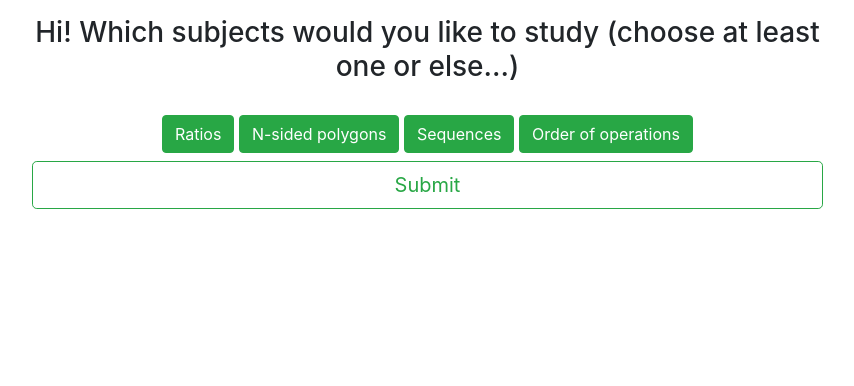
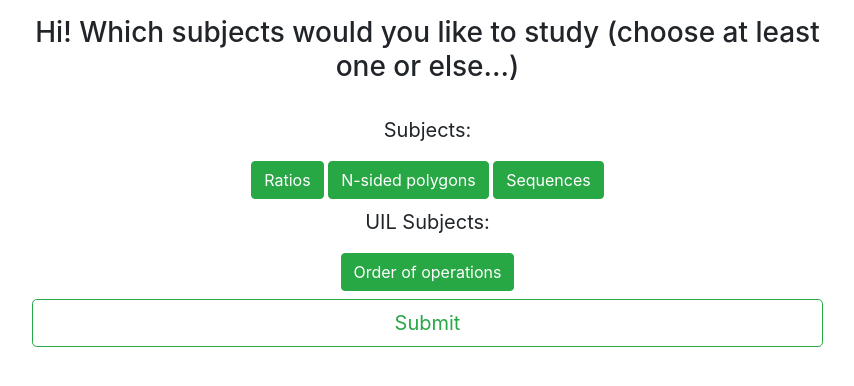
Before and after one commit to joshuaRC02/Study-Help, a Flask app: page / in a window 1280 px wide. Shown: the part 56-442 px from the top of the page, without its empty margins (229-1083 px from the left). Run offline with Flask 2, Linux system fonts and the light colour scheme; some libraries are stand-ins or nearby versions.

Commit message:
adding and patching things
~session correct, accuract, and streak should stay between session now
~added ui seperation between subjects and uil subjects
~fixed problems with negative answers always being marked wrong
~changed the placement of a lot of files
~added a seperate html for test index

```diff
--- /dev/null
+++ b/UIL_questions.txt
@@ -0,0 +1 @@
+order of operations
--- a/app/routes.py
+++ b/app/routes.py
@@ -9,29 +9,40 @@ def index():
     # initalizing all the vars for the session
     session['topic'] = 'subjects'
     question_type = 'checkbox'
+    # getting the avaliable subjects
     path = getcwd()
-    path = path + "/questions/subjects.txt"
+    path = path + "/subjects.txt"
     f = open(path, 'r')
     subjects = list(f.readlines())
     f.close()
     subjects = [_.rstrip().replace(" ", "_") for _ in subjects]
-    session['question_num'] = 1
-    session['correct'] = 0
-    session['incorrect'] = 0
-    session['streak'] = 0
-    session['accuracy'] = 'None wrong so far, good job!'
+    #getting the avaliable UIL_questions
+    path = getcwd()
+    path = path + "/UIL_questions.txt"
+    f = open(path, 'r')
+    UIL_questions  = list(f.readlines())
+    f.close()
+    UIL_questions  = [_.rstrip().replace(" ", "_") for _ in UIL_questions ]
+    # reseting a bunch of variables that are immeditely on the left when you enter
+    if 'question_num' not in session.keys():
+        session['question_num'] = 1
+        session['correct'] = 0
+        session['incorrect'] = 0
+        session['streak'] = 0
+        session['accuracy'] = 'None wrong so far, good job!'
     if  request.method == 'POST':
-        subjects = request.form.getlist('options')
+        subjects = request.form.getlist('subjects') + request.form.getlist('UIL_questions')
         if subjects == []:
             return redirect(url_for('index'))
         session['subjects'] = [_.replace("_", " ") for _ in subjects]
         return redirect(url_for('question_setup'))
     # renders the given template and then defines vars
-    return render_template('index.html', title='Home', options=subjects, question_type=question_type)
+    return render_template('index.html', title='Home', subjects=subjects, UIL_questions=UIL_questions,  question_type=question_type)
 
 @app.route('/question/setup')
 def question_setup():
     from qSetup import qSetup
+    subjects = []
     subjects = session['subjects']
     session['questions'] = {}
     for _ in subjects:
@@ -47,7 +58,9 @@ def testing():
     if  request.method == 'POST':
         session['question_num']+=1
         answer = request.form['answer']
-        if str(session['answer']) == str(answer):
+        if answer.replace('.', '').replace('-', '').isnumeric():
+            answer = float(answer)
+        if answer == session['answer']:
             session['last_result'] = "Correct, good job!"
             session['correct']+= 1
             session['streak']+= 1
@@ -120,6 +133,7 @@ def shutdown():
 
 @app.route('/UIL_tests', methods = ['GET', 'POST'])
 def UIL_index():
+    session.clear()
     session['topic'] = 'UIL test'
     question_type = 'radio'
     path = getcwd()
@@ -134,7 +148,7 @@ def UIL_index():
             return redirect(url_for('UIL_index'))
         session['test_name'] = test
         return redirect(url_for('test_setup'))
-    return render_template('index.html', title='UIL Tests', options=tests, question_type=question_type)
+    return render_template('test_index.html', title='UIL Tests', tests=tests, question_type=question_type)
 
 
 @app.route('/test_setup')
@@ -170,15 +184,14 @@ def test_setup():
 def UIL_tester():
     from timeit import default_timer as timer
     if request.method == 'POST':
-        session['correct'] = session['questions'] = session['unanswered']= 0
+        session['correct'] = session['questions'] = session['incorrect'] = session['unanswered']= 0
         answerlist = request.form.getlist('answer')
         for q in session['test']:
             answer = answerlist.pop(0)
-            q['your_answer'] = answer
             if answer.replace(' ', '') == '':
                 session['unanswered']+=1
                 continue
-            if answer.replace('.', '').isnumeric():
+            if answer.replace('.', '').replace('-', '').isnumeric():
                 answer = float(answer)
             session['questions']+=1
             if q['answer'] == answer:
@@ -186,6 +199,8 @@ def UIL_tester():
                 session['correct']+=1
             else:
                 q['result'] = 'Incorrect'
+                session['incorrect']+=1
+            q['your_answer'] = answer
         session['accuracy'] = session['correct'] / session['questions']
         session['time'] =  round(timer() - session.pop('time'))
         session['avg_time'] = session['time'] // session['questions']
--- a/app/templates/index.html
+++ b/app/templates/index.html
@@ -9,9 +9,15 @@
     <br>
     <body class="text-center" data-gr-c-s-loaded="true">
         <form class="form-signin" method="POST">
-            {% for o in options %}
-            <input type={{ question_type }} name="options" id={{ o }} value={{ o }} checked hidden>
-            <label for={{ o }}><div class="btn btn-outline-success my-2 my-sm-0 check">{{ o.replace('_', ' ').capitalize() }}</div></label>
+            <p class="lead  font-weight-normal">Subjects:</p>
+            {% for subject in subjects %}
+            <input type={{ question_type }} name="subjects" id={{ subject }} value={{ subject }} checked hidden>
+            <label for={{ subject }}><div class="btn btn-outline-success my-2 my-sm-0 check">{{ subject.replace('_', ' ').capitalize() }}</div></label>
+            {% endfor %}
+            <p class="lead  font-weight-normal">UIL Subjects:</p>
+            {% for question in UIL_questions %}
+            <input type={{ question_type }} name="UIL_questions" id={{ question }} value={{ question }} checked hidden>
+            <label for={{ question }}><div class="btn btn-outline-success my-2 my-sm-0 check">{{ question.replace('_', ' ').capitalize() }}</div></label>
             {% endfor %}
             <button class="btn btn-lg btn-outline-success btn-block" type="submit">Submit</button>
         </form>
--- a/qSetup.py
+++ b/qSetup.py
@@ -3,7 +3,7 @@ def qSetup(subject):
     import os
     try :
         path = os.getcwd()
-        path = path + "/questions/" + subject + '.txt'
+        path = path + '/questions/' + subject + '.txt'
         f = open(path, 'r')
         qDoc = list(f.readlines())
         f.close()
--- a/questions/subjects.txt
+++ /dev/null
@@ -1,4 +0,0 @@
-ratios
-n-sided polygons
-sequences
-order of operations
--- /dev/null
+++ b/subjects.txt
@@ -0,0 +1,3 @@
+ratios
+n-sided polygons
+sequences
```
Also changed, not shown: app/templates/test_index.html (added, +24 -0 lines), question_guide.txt (added, +20 -0 lines), 4 other files.
